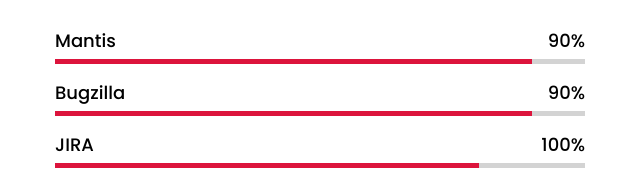
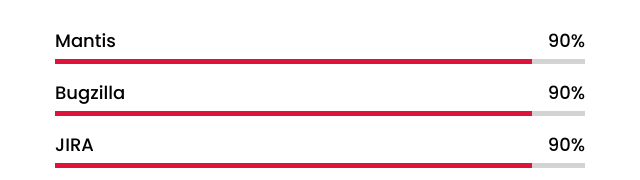
Before and after one commit to Shona2501/Portfolio, a plain HTML site: page index.html in a window 1280 px wide. Shown: the part 2280-2460 px from the top of the page, 615-1255 px from the left. Drawn offline with nearby package versions, Linux system fonts and the light colour scheme.

Commit message:
new changes jira

```diff
--- a/index.html
+++ b/index.html
@@ -135,9 +135,9 @@
                     <div class="bars">
                         <div class="info">
                             <span>JIRA</span>
-                            <span>100%</span>
+                            <span>90%</span>
                         </div>
-                        <div class="line js"></div>
+                        <div class="line html"></div>
                     </div>
                     <div class="bars">
                         <div class="info">
```
